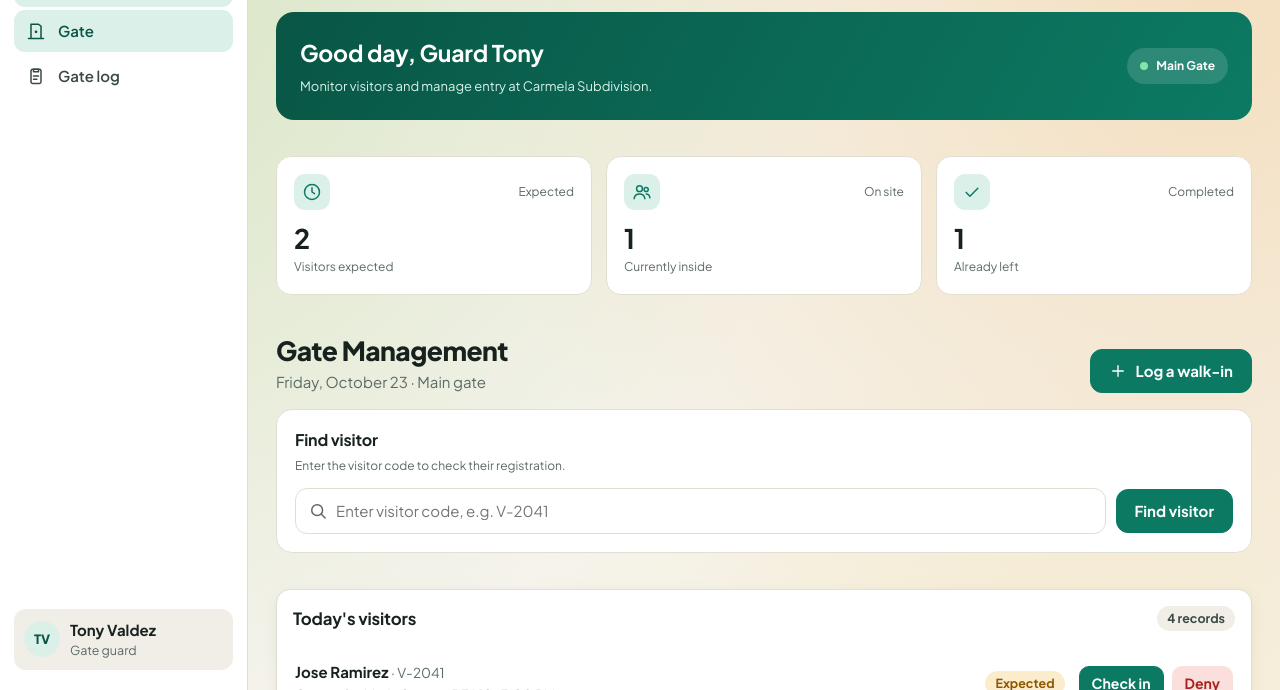
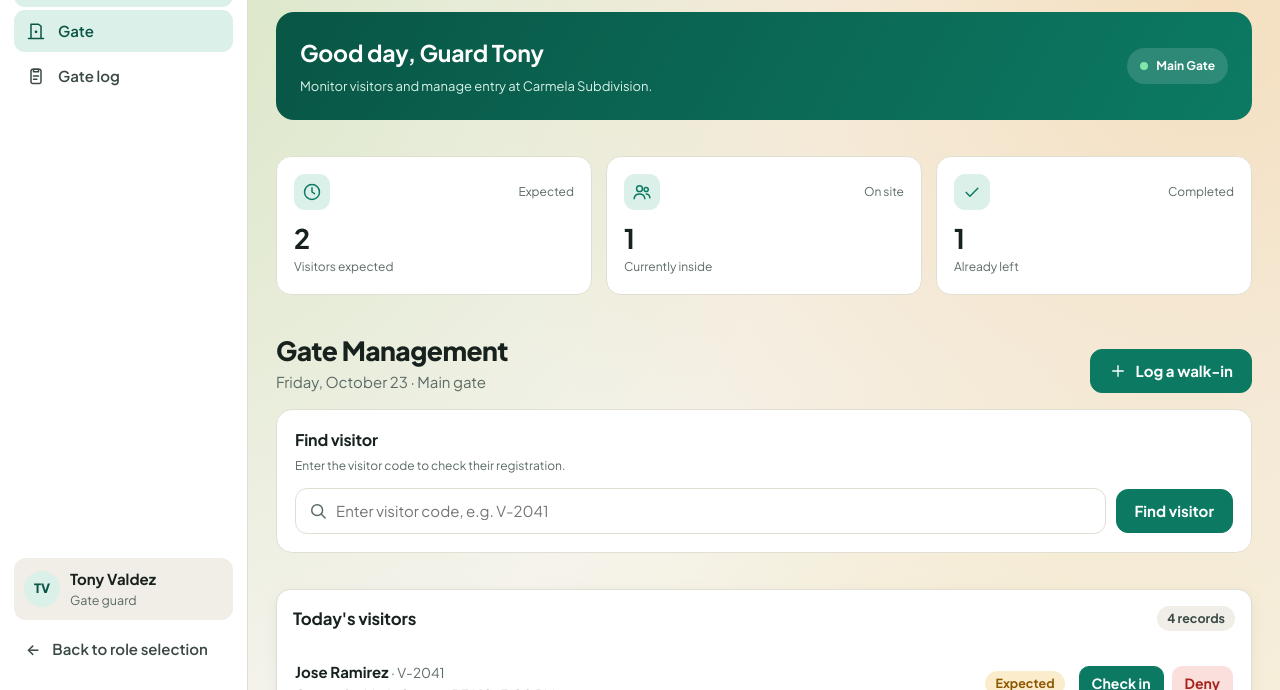
Before and after one commit to merin0a/CapstoneDemo, a plain HTML site: page guard/gate.html in a window 1280 px wide. Shown: the part 110-800 px from the top of the page. Drawn offline with Linux system fonts and the light colour scheme.

```diff
--- a/guard/gate.html
+++ b/guard/gate.html
@@ -184,6 +184,10 @@
             <small>Gate guard</small>
           </span>
         </div>
+            <a class="nv" href="../index.html">
+          <span>←</span>
+          <span>Back to role selection</span>
+           </a>
       </div>
     </aside>
 
```
Also changed, not shown: guard/log.html (+4 -0 lines), login.html (+3 -1 lines).
